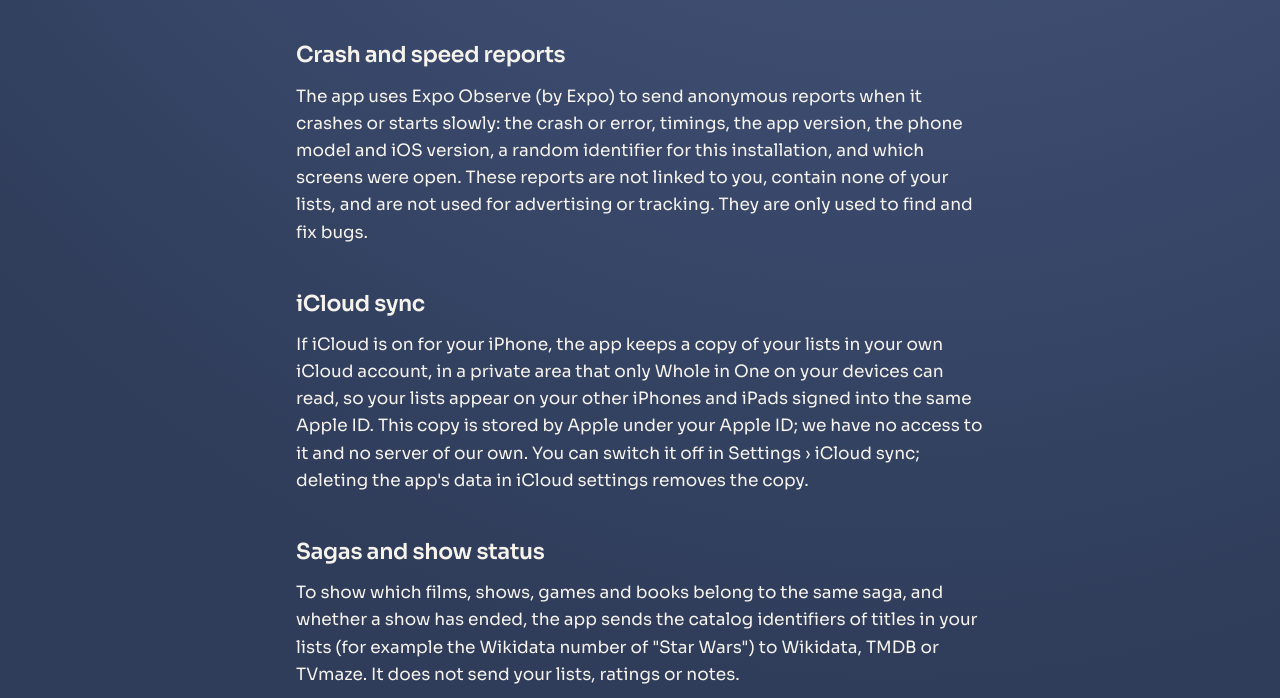
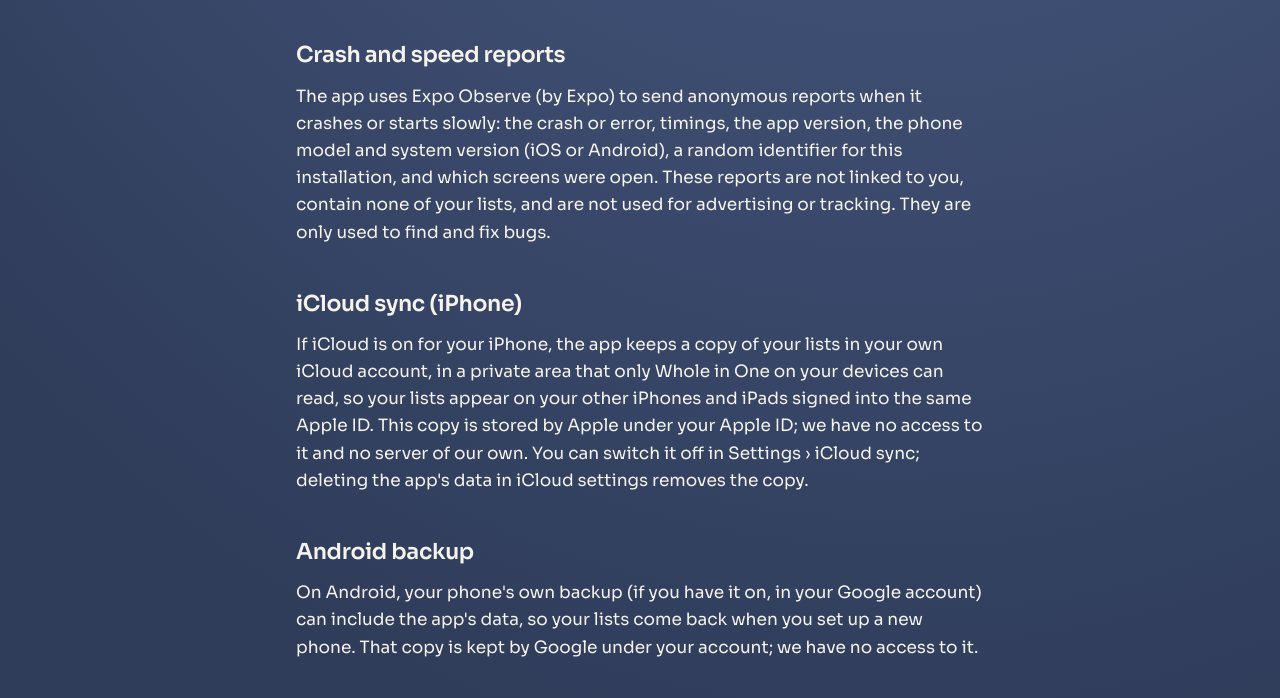
Before and after one commit to ArielTaiebGit/slfmd.ai, a plain HTML site: page wholeinone/privacy/index.html in a window 1280 px wide. Shown: the part 838-1536 px from the top of the page. Drawn offline with Linux system fonts and the light colour scheme.

Commit message:
Privacy: covers Android (system version, Android backup)
Co-Authored-By: Claude Opus 5.5 <noreply@anthropic.com>
Claude-Session: https://claude.ai/code/session_013dF7REV8WB9KT5rtHRJE1h

```diff
--- a/wholeinone/privacy/index.html
+++ b/wholeinone/privacy/index.html
@@ -51,15 +51,17 @@
 <p><a href="/wholeinone/">← Whole in One</a></p>
 <h1>Whole in One — Privacy policy</h1>
 <p>Last updated: 12 November 2026</p>
-<p><strong>Short version: your lists stay on your phone and in your own iCloud. No tracking. Anonymous crash and speed reports help us fix bugs; they are not linked to you.</strong></p>
+<p><strong>Short version: your lists stay on your phone (and, on iPhone, in your own iCloud). No tracking. Anonymous crash and speed reports help us fix bugs; they are not linked to you.</strong></p>
 <h2>What stays on your phone</h2>
 <p>Everything you add (items, people, ratings, notes, watched episodes, settings, an imported Netflix file) is stored only on your device. We cannot see it. Deleting the app deletes it. You can export a copy from Settings › Export my data.</p>
 <h2>What leaves your phone</h2>
 <p>When you search for a film, show, game, book or place, the words you typed are sent to public catalogs to find the title, its cover and details: The Movie Database (TMDB), TVmaze, the Steam store, Wikipedia / Wikidata, Open Library, AniList and the Bibliothèque nationale de France. Some searches (games from IGDB, book series, places, prices of a product link you add, game suggestions) go through our own small catalog server, which forwards the search and keeps nothing about you: no profile, no list, no log of who asked. As with any internet request, these services receive your IP address. Their own privacy policies apply. Covers are loaded from those services' image servers. Your lists, contacts and notes are never sent.</p>
 <h2>Crash and speed reports</h2>
-<p>The app uses Expo Observe (by Expo) to send anonymous reports when it crashes or starts slowly: the crash or error, timings, the app version, the phone model and iOS version, a random identifier for this installation, and which screens were open. These reports are not linked to you, contain none of your lists, and are not used for advertising or tracking. They are only used to find and fix bugs.</p>
-<h2>iCloud sync</h2>
+<p>The app uses Expo Observe (by Expo) to send anonymous reports when it crashes or starts slowly: the crash or error, timings, the app version, the phone model and system version (iOS or Android), a random identifier for this installation, and which screens were open. These reports are not linked to you, contain none of your lists, and are not used for advertising or tracking. They are only used to find and fix bugs.</p>
+<h2>iCloud sync (iPhone)</h2>
 <p>If iCloud is on for your iPhone, the app keeps a copy of your lists in your own iCloud account, in a private area that only Whole in One on your devices can read, so your lists appear on your other iPhones and iPads signed into the same Apple ID. This copy is stored by Apple under your Apple ID; we have no access to it and no server of our own. You can switch it off in Settings › iCloud sync; deleting the app's data in iCloud settings removes the copy.</p>
+<h2>Android backup</h2>
+<p>On Android, your phone's own backup (if you have it on, in your Google account) can include the app's data, so your lists come back when you set up a new phone. That copy is kept by Google under your account; we have no access to it.</p>
 <h2>Sagas and show status</h2>
 <p>To show which films, shows, games and books belong to the same saga, and whether a show has ended, the app sends the catalog identifiers of titles in your lists (for example the Wikidata number of "Star Wars") to Wikidata, TMDB or TVmaze. It does not send your lists, ratings or notes.</p>
 <h2>Notifications</h2>
```
